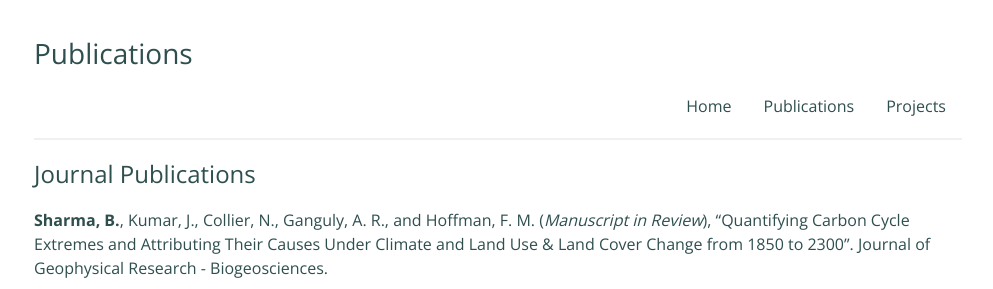
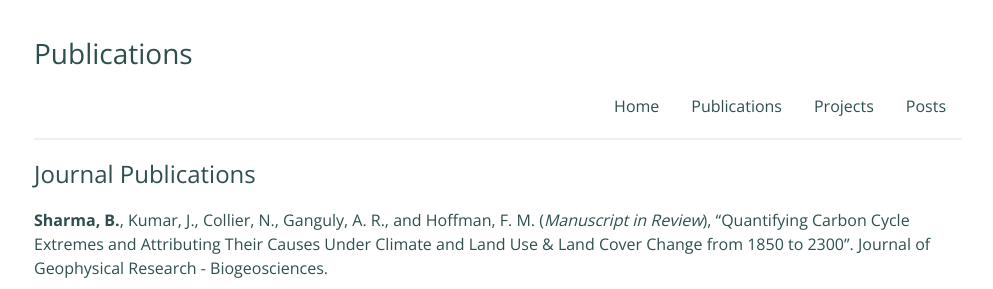
Before and after one commit to sharmapritika/sharmapritika.github.io, a Jekyll site: the page built from publications.md, in a window 1280 px wide. Shown: the top 289 px of the page, without its empty margins (142-1135 px from the left). Built offline with Jekyll 4.4.1, drawn with Linux system fonts in a browser that asks for light colours.

Commit message:
Update default.html

```diff
--- a/_layouts/default.html
+++ b/_layouts/default.html
@@ -32,6 +32,7 @@
            <a href="/index.html">Home</a>
            <a href="/publications.html">Publications</a>
            <a href="/projects.html">Projects</a>
+           <a href="/posts.html">Posts</a>
         </div>
     	</div>
 
```
